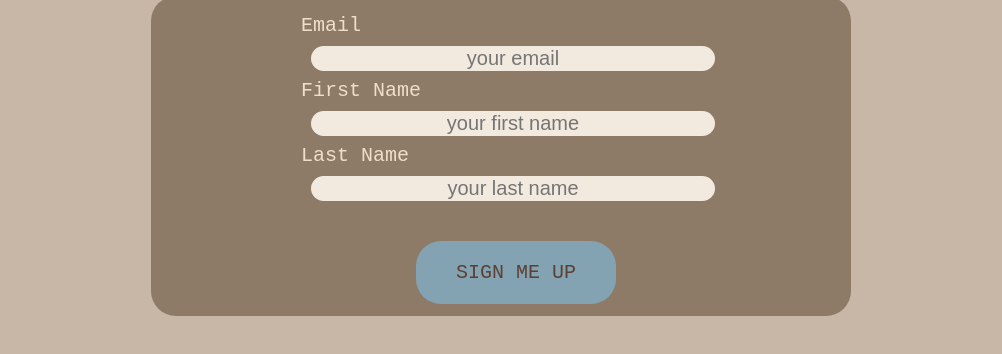
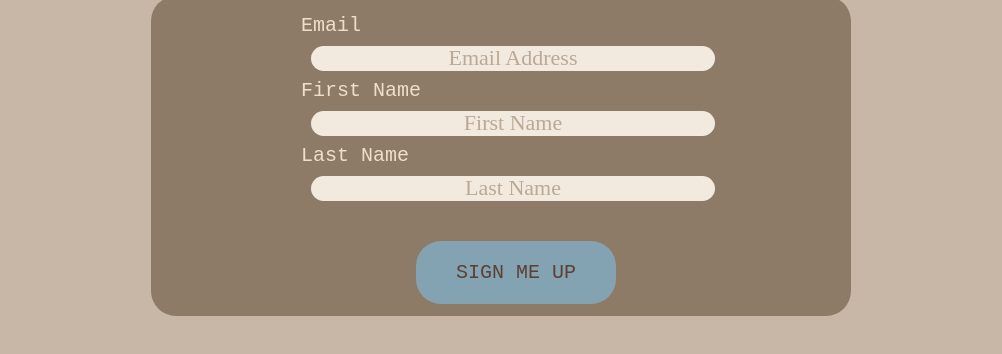
Before and after one commit to bridget-itmd362/Project1, a plain HTML site: page index.html in a window 1280 px wide. Shown: the part 104-458 px from the top of the page, without its empty margins (139-1141 px from the left). Drawn offline with Linux system fonts and the light colour scheme.

Commit message:
Added style to the input placeholders
Added color, font size, and a font family to the place holders of the input fields.

```diff
--- a/css/styles.css
+++ b/css/styles.css
@@ -28,6 +28,11 @@ form{
 }
 label{
   font-size: 20px;
+}
+::placeholder{
+  color: #bba995;
+  font-family: 'Times New Roman', Times, serif;
+  font-size: 22px;
 }
 input[type="email"] {
   background-color: #f2e9df;
--- a/index.html
+++ b/index.html
@@ -13,11 +13,11 @@
 <p>Get weekly newsletters and be the first to know about upcoming events and job opportunities</p>
 <form method="POST" action="#null" autocomplete="on">
   <label for="femail">Email</label>
-  <input type="email" id="femail" name="femail" placeholder="your email">
+  <input type="email" id="femail" name="femail" placeholder="Email Address">
   <label for="fname">First Name</label>
-  <input type="text" id="fname" name="fname" placeholder="your first name">
+  <input type="text" id="fname" name="fname" placeholder="First Name">
   <label for="lname">Last Name</label>
-  <input type="text" id="lname" name="lname" placeholder="your last name">
+  <input type="text" id="lname" name="lname" placeholder="Last Name">
   <input type="submit" class="button" value="SIGN ME UP">
 </form>
 </body>
```
